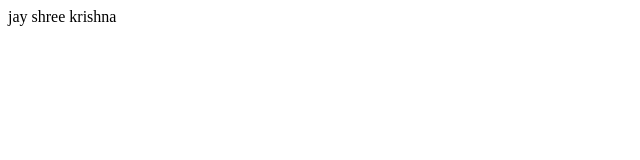
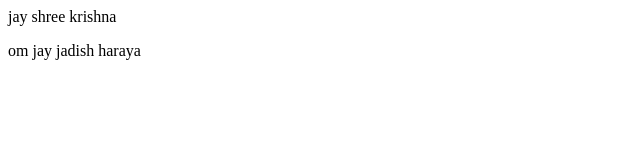
Before and after one commit to prakashrkumar/LocalRepo, a plain HTML site: page index.html in a window 1280 px wide. Shown: the whole page, without its empty margins (0-640 px from the left). Drawn offline with Linux system fonts and the light colour scheme.

Commit message:
file add karo

```diff
--- a/index.html
+++ b/index.html
@@ -1,2 +1,3 @@
 
 <p>jay shree krishna</p>
+<p>om jay jadish haraya</p>
```
Also changed, not shown: 1 other file.
